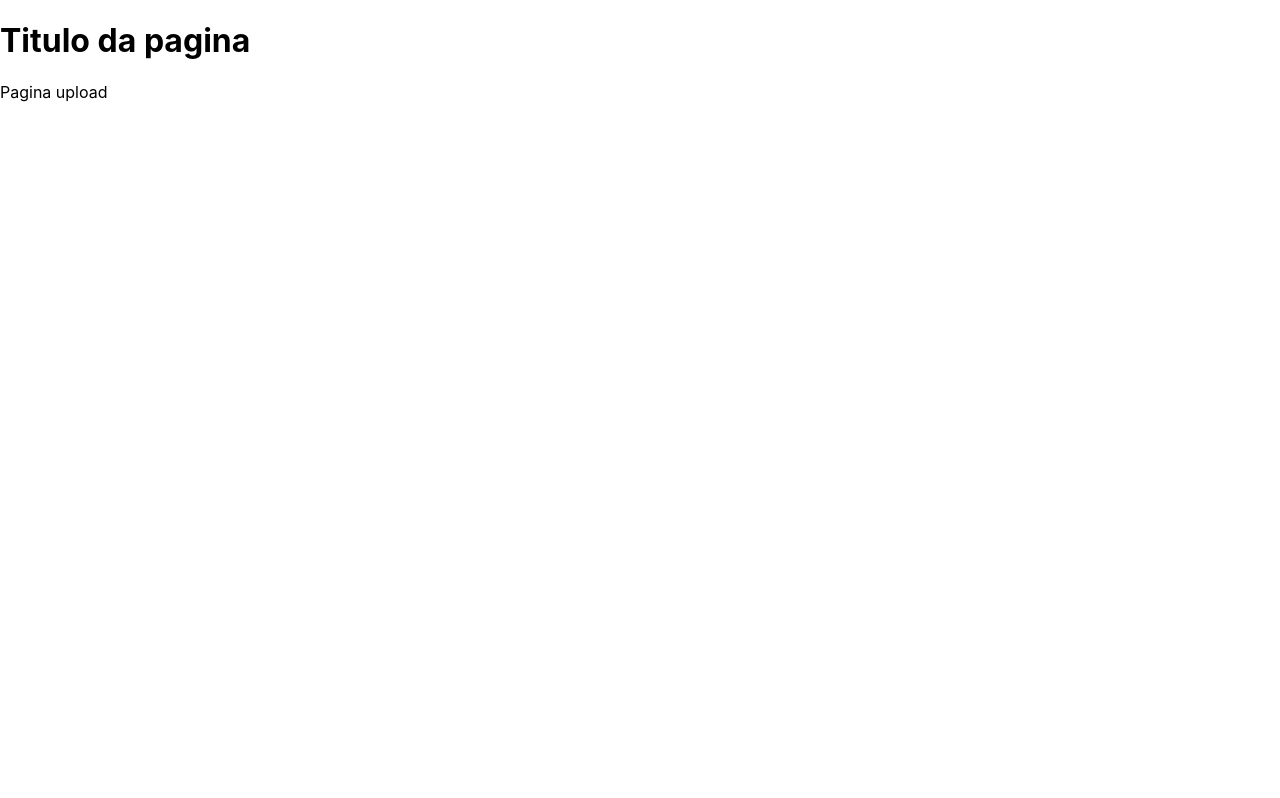
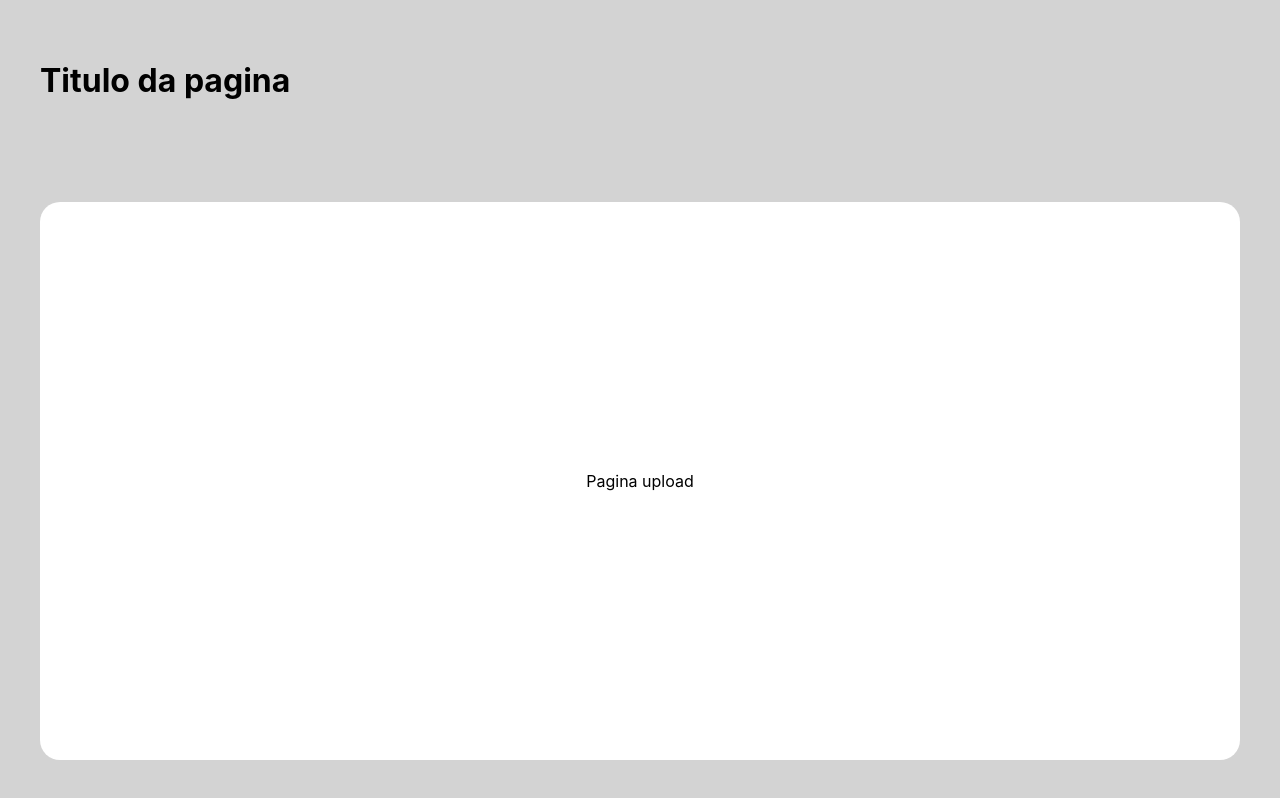
Before and after one commit to GustavoFelixN/ShopperTecnicalTest, a React (Create React App) app in the folder client/: page / in a window 1280 px wide. Built offline with nearby package versions, Linux system fonts and the light colour scheme.

Commit message:
Estilizando componentes do wrapper

```diff
--- a/client/src/components/PageWrapper.js
+++ b/client/src/components/PageWrapper.js
@@ -1,15 +1,39 @@
 import React from 'react';
+import styled from 'styled-components';
 
+const PageView = styled.div`
+  width: 100%;
+  height: 100vh;
+  background-color: lightgray;
+  display: flex;
+  flex-direction: column;
+  flex: 1;
+`;
+
+const Title = styled.h1`
+	padding: 40px;
+`;
+
+const ContentView = styled.div`
+	border-radius: 20px;
+	margin: 40px;
+	background-color: white;
+	display: flex;
+	flex-direction: column;
+	flex: 1;
+	justify-content: center;
+	align-items: center;
+`;
 
 const PageWrapper = ({children}) => {
 
 	return (
-		<div>
-			<h1>Titulo da pagina</h1>
-			<div>
+		<PageView>
+			<Title>Titulo da pagina</Title>
+			<ContentView>
 				{children}
-			</div>
-		</div>
+			</ContentView>
+		</PageView>
 	);
 };
 
```
